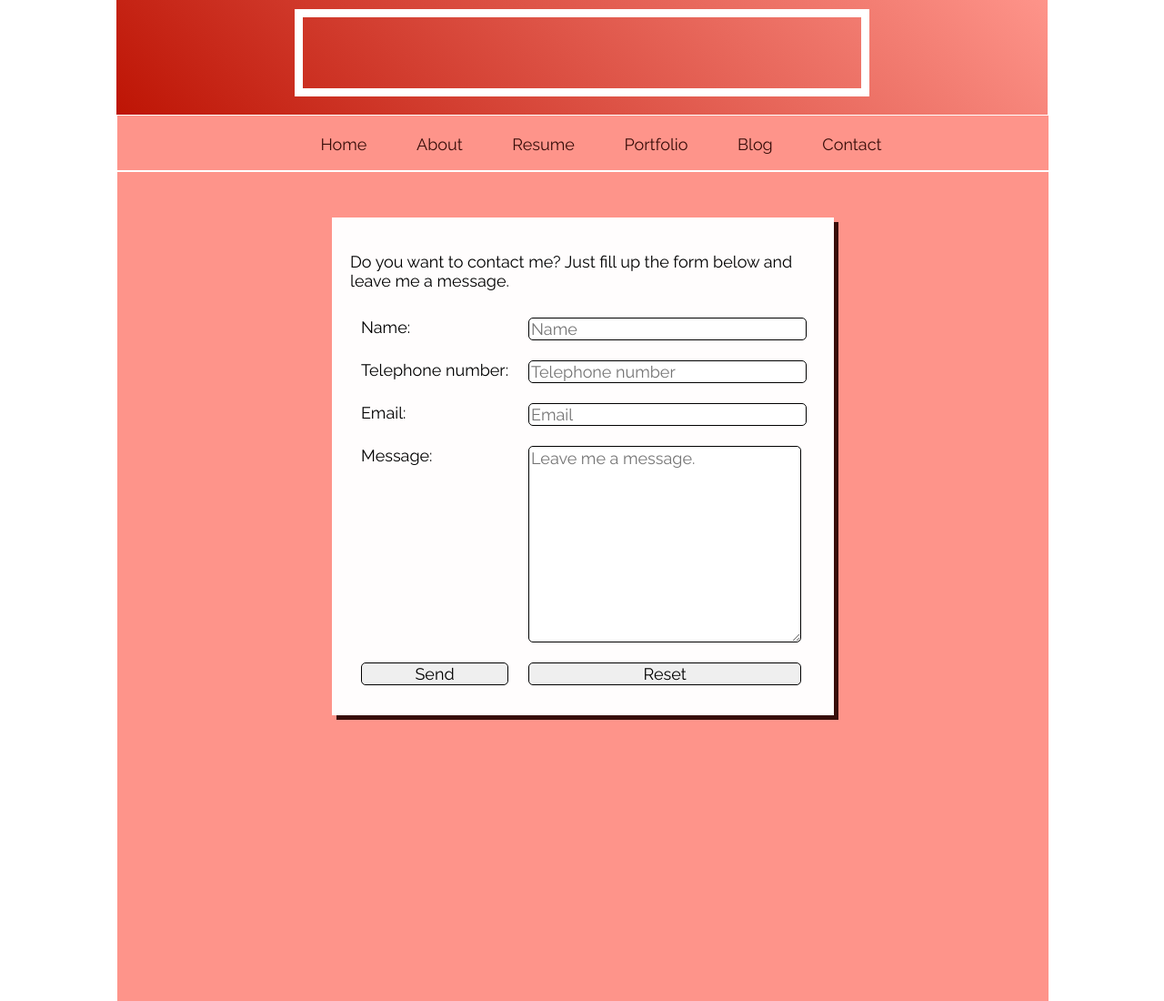
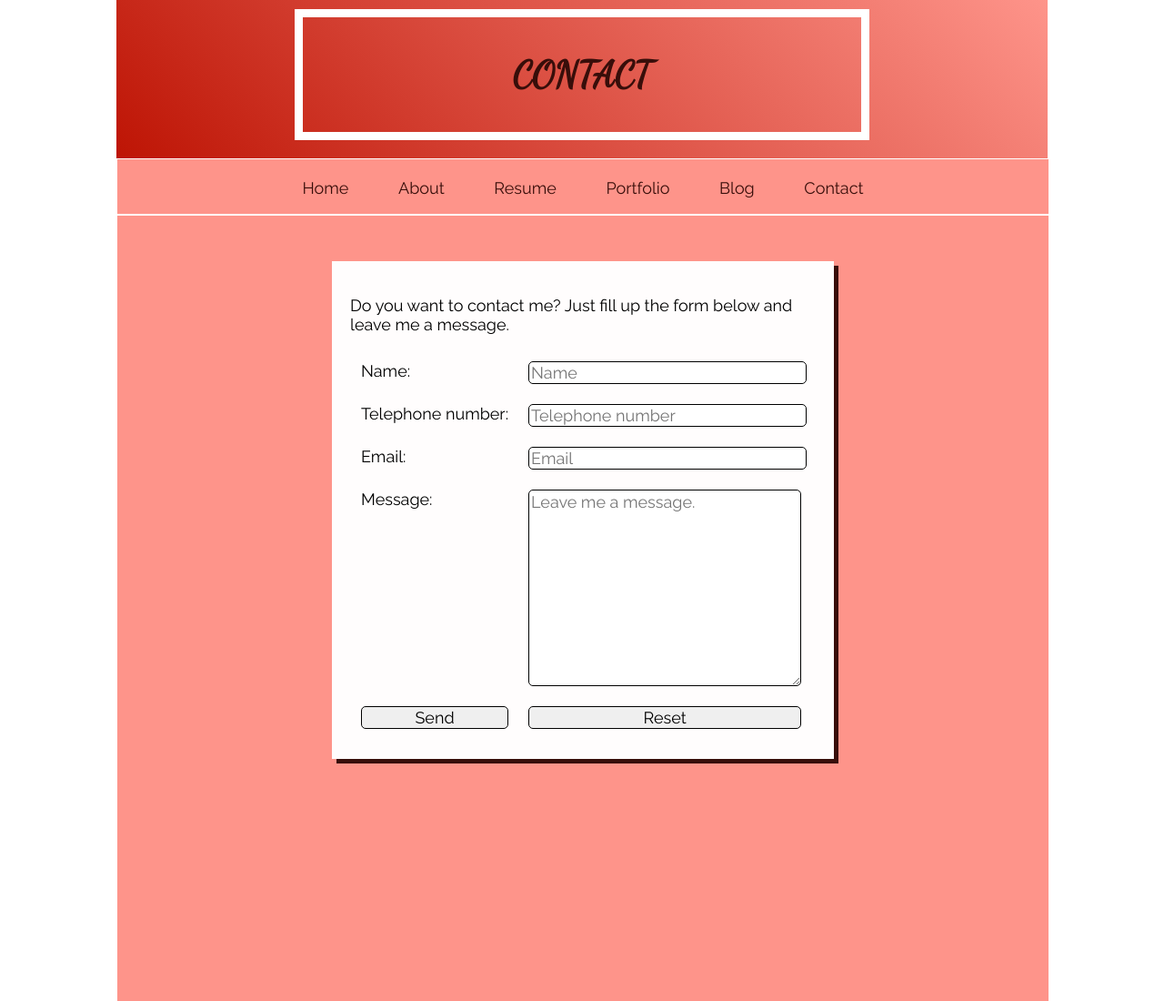
Before and after one commit to Jozelle024/demoWeek1, a website: page html/contact.html in a window 1280 px wide. Shown: the top 1100 px of the page at 91% size. Drawn offline with nearby package versions, Linux system fonts and the light colour scheme; no server answers.

Commit message:
modifiche su html e css

```diff
--- a/css/style.css
+++ b/css/style.css
@@ -124,7 +124,7 @@ footer p {
     font-size: 15px;
     padding: 2%;
 }
-footer ul {
+ul {
     padding-left: 0;
 }
 footer ul li{
--- a/html/contact.html
+++ b/html/contact.html
@@ -15,7 +15,7 @@
 <body onload="pageLoad()">
     <header>
         <div class="title">
-            <h1 id="headName"></h1>
+            <h1 id="headName">Contact</h1>
             <!-- <p>Front End Web Developer</p> -->
         </div>
         <nav>
```
